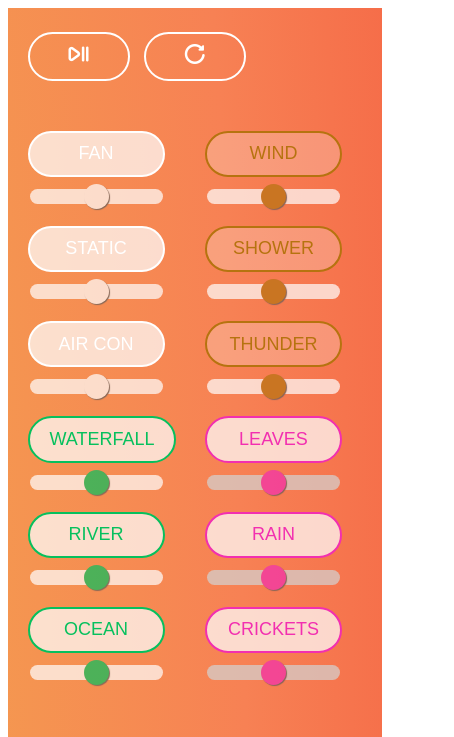
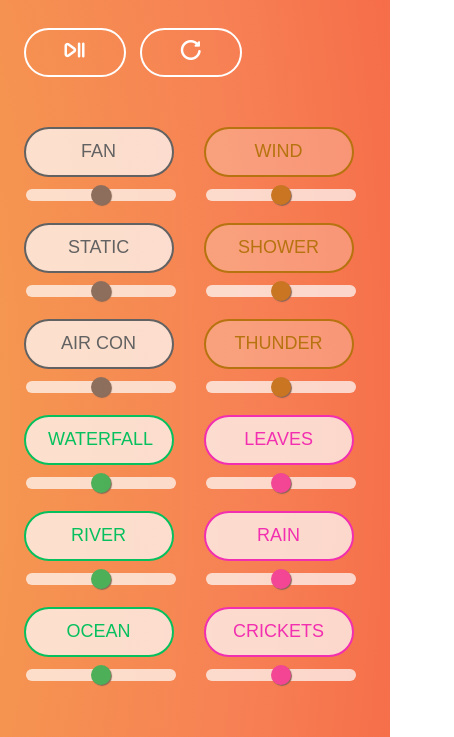
Before and after one commit to goelv641/sough, a plain HTML site: page index.html in a window 390 px wide. Shown: the top 737 px of the page, 454 px wide, since content can reach past the window. Drawn offline with nearby package versions, Linux system fonts and the light colour scheme.

Commit message:
gradient

```diff
--- a/assets/style.css
+++ b/assets/style.css
@@ -4,50 +4,29 @@
  /* WEB Design */
 
 body {
-    padding: 5%;
+    padding: 9%;
     font-family: 'Space Grotesk', sans-serif;
     color: rgb(255, 255, 255);
-    /* background-color: #191919; */
-    position: relative;
-    /* //background: #000;
-        &::before, &::after {
-            position: fixed;
-            inset: 0;
-            z-index: -1;
-            min-height: 100vh;
-            --grad:
-                radial-gradient(at 25%,
-                        red, #{rgba(red, .2)} 50%, transparent 70%);
-            --mask: var(--grad), var(--grad), var(--grad);
-            -webkit-mask: var(--mask);
-            -webkit-mask-composite: source-in;
-                            mask: var(--mask);
-                            mask-composite: intersect;
-            mix-blend-mode: color;
-            content: ''
-        }
-        &::before {
-            background: #000;
-            filter: url(#f)
-        }
-        &::after {
-            background: linear-gradient(90deg, purple, navy 20%, aqua);
-        } */
+    /* align-items: center; */
+    /* position: relative; */
     }
 
 .help {
         margin-right: 3%;
+        /* align-items: center; */
     }
 
 .page {
         display: flex;
         flex-wrap: nowrap;
-        flex-direction: column;
-        align-items: center;
+        flex-direction: row;
+        /* align-items: center; */
     }
 
 .player {
         display: block;
+        margin-right: 100px;
+        /* align-items: center; */
         /* width: 50%; */
     }
 
@@ -56,14 +35,12 @@ body {
     display: block;
     width: 40%;
     flex-wrap: nowrap;
-    margin-top: 100px;
-    padding: 0%;
-    align-items: center;
 }
 
 h1 {
     font-size: 150px;
     margin: 0%;
+    margin-top: -40px;
 }
 h2 {
     font-size: 70px;
@@ -73,6 +50,7 @@ h2 {
 p {
     font-size: 24px;
     line-height: normal;
+    width: 75%;
 }
 h3 {
     font-size: 34px;
@@ -95,7 +73,7 @@ h3 {
     display: inline-flex;
     box-sizing: border-box;
     height: 100%;
-    background-color: #ffffffb6;
+    background-color: #ffffff00;
     border: 2px solid #ffffff;
     color: #fff;
     font-size: 20px;
@@ -106,13 +84,10 @@ h3 {
     font-weight: 700;
 }
 .refresh:hover {
-    background: #ffffff86;
+    background: #ffffff3e;
     border: 2px solid #ffffff;
 }
-.refresh:active {
-    background: #ffffff86;
-    border: 2px solid #ffffff;
-}
+
 /* .refresh__text, */
 .refresh__icon {
     display: inline-block;
@@ -131,7 +106,7 @@ h3 {
     display: inline-flex;
     box-sizing: border-box;
     height: 100%;
-    background-color: #ffffffb6;
+    background-color: #ffffff00;
     border: 2px solid #ffffff;
     color: #fff;
     font-size: 20px;
@@ -143,11 +118,7 @@ h3 {
     margin-right: 30px;
 }
 .pause:hover {
-    background: #ffffff86;
-    border: 2px solid #ffffff;
-}
-.pause:active {
-    background: #ffffff86;
+    background: #ffffff3e;
     border: 2px solid #ffffff;
 }
 
@@ -308,7 +279,7 @@ h3 {
     width: 25px; /* Set a specific slider handle width */
     height: 25px; /* Slider handle height */
     border-radius: 100%;
-    background: #fff;
+    background: #626262;
     cursor: pointer;
     box-shadow: 1px 1px 1px rgb(90, 90, 90);
   }
@@ -316,7 +287,7 @@ h3 {
 .whiteslider::-moz-range-thumb {
     width: 25px; /* Set a specific slider handle width */
     height: 25px; /* Slider handle height */
-    background: #fff; /* Green background */
+    background: #626262; /* Green background */
     cursor: pointer; /* Cursor on hover */
   }
 
@@ -374,14 +345,10 @@ h3 {
 }
 .green:hover {
     background: #ffffff;
-    border: 2px solid #0d8a4e;
-    color: #0d8a4e;
+    border: 2px solid #06c05d;
+    color: #06c05d;
 }
-.green:visited {
-    background: #ffffff !important;
-    border: 2px solid #06c05d !important;
-    color: #06c05d ;
-}
+
 
 /* WHITE SOUNDS */
 .white {
@@ -405,11 +372,6 @@ h3 {
     color: #626262 !important;
 
 }
-.white:visited {
-    background: #ffffff !important;
-    border: 2px solid #626262 !important;
-    color: #626262 !important;
-}
 
 /* PINK SOUNDS */
 .pink {
@@ -432,11 +394,7 @@ h3 {
     border: 2px solid #F22FB0;
     color: #F22FB0;
 }
-.pink:visited {
-    background: #ffffff !important;
-    border: 2px solid #F22FB0 !important;
-    color: #F22FB0 !important;
-}
+
 
 /* BROWN SOUNDS */
 .brown {
@@ -459,29 +417,10 @@ h3 {
     border: 2px solid #B6730F;
     color: #B6730F;
 }
-.brown:visited {
-    background: #ffffff !important;
-    border: 2px solid #B6730F !important;
-    color: #B6730F !important;
-}
-
-/* SLIDERS */
-.greenslider {
-    color: white;
-}
-.pinkslider {
-    color: white;
-}
-.whiteslider {
-    color: white;
-}
-.brownslider {
-    color: white;
-}
 
 /* SPAN */
 .s1 {
-    color: #ffffff;
+    color: #626262;
     font-weight: 700;
 }
 .s2 {
@@ -540,6 +479,7 @@ h3 {
                 body {
                     font-family: 'Space Grotesk', sans-serif;
                    max-width: 100vw;
+                   padding: 4%;
                 }
 
             /* TEXT */
@@ -549,6 +489,7 @@ h3 {
                 flex-wrap: nowrap;
                 margin-left: 0%;
                 width: 100%;
+
             }
 
             h1 {
@@ -565,6 +506,7 @@ h3 {
             p {
                 font-size: 20px;
                 line-height: 26px;
+                width: 100%;
             }
             h3 {
                 font-size: 30px;
@@ -578,8 +520,6 @@ h3 {
                     flex-direction: column;
                     /* align-items: center; */
                 }
-
-
 
                 /* global controls */
 
@@ -595,15 +535,13 @@ h3 {
                 background-color: #ffffff00;
                 border: 2px solid #ffffff;
                 color: #fff;
-                font-size: 16px;
+                /* font-size: 16px; */
                 padding: 10px 15px;
                 text-align: center;
                 border-radius: 50px;
                 font-size: 20px;
                 font-weight: 700;
             }
-
-
 
             .refresh__icon {
                 display: inline-block;
@@ -616,8 +554,6 @@ h3 {
             .refresh__icon {
                 font-size: 1em;
             }
-
-
             .pause{
                 display: inline-flex;
                 box-sizing: border-box;
@@ -625,7 +561,7 @@ h3 {
                 background-color: #ffffff00;
                 border: 2px solid #ffffff;
                 color: #fff;
-                font-size: 16px;
+                /* font-size: 16px; */
                 padding: 10px 15px;
                 text-align: center;
                 border-radius: 50px;
@@ -633,9 +569,6 @@ h3 {
                 font-weight: 700;
                 margin-right: 10px;
             }
-
-
-
             .pause__icon {
                 display: inline-block;
                 align-items: center;
@@ -696,7 +629,7 @@ h3 {
                 flex-direction: row;
             }
 
-            /* buttons and states */
+            /* sound buttons */
 
             .green {
                 display: inline-block;
@@ -710,36 +643,26 @@ h3 {
                 border-radius: 100px;
                 font-size: 18px;
                 font-weight: 500;
-                width: auto;
-                height: auto;
+                width: 150px;
+                height: 50px;
             }
 
-            .green:active {
-                background: #ffffff;
-                border: 2px solid #06c05d;
-                color: #06c05d;
-            }
             .white {
                 display: inline-block;
                 margin-bottom: 10px;
                 margin-top: 20px;
                 background-color: #ffffffb6;
-                border: 2px solid #ffffff;
-                color: rgb(255, 255, 255);
+                border: 2px solid #626262;
+                color: #626262;
                 padding: 8% 15%;
                 text-align: center;
-                border-radius: 50px;
+                border-radius: 100px;
                 font-size: 18px;
                 font-weight: 500;
-                width: auto;
-                height: auto;
+                width: 150px;
+                height: 50px;
             }
 
-            .white:active {
-                background: #ffffff;
-                border: 2px solid #626262;
-                color: #626262;
-            }
             .pink {
                 display: inline-block;
                 margin-bottom: 10px;
@@ -752,15 +675,10 @@ h3 {
                 border-radius: 100px;
                 font-size: 18px;
                 font-weight: 500;
-                width: auto;
-                height: auto;
+                width: 150px;
+                height: 50px;
             }
 
-            .pink:active {
-                background: #ffffff;
-                border: 2px solid #F22FB0;
-                color: #F22FB0;
-            }
             .brown {
                 display: inline-block;
                 margin-bottom: 10px;
@@ -773,38 +691,39 @@ h3 {
                 border-radius: 100px;
                 font-size: 18px;
                 font-weight: 500;
-                width: auto;
-                height: auto;
+                width: 150px;
+                height: 50px;
             }
 
-            .brown:active {
-                background: #ffffff;
-                border: 2px solid #B6730F;
-                color: #B6730F;
+            /* .gradient-background {
+                height: 100%;
+                width: 100%;
+                min-height: 100vh;
+                position: absolute;
+                top: 0;
+                left: 0;
+                z-index: -1;
                 }
+                 */
 
             /* pink slider */
             .pinkslider {
                 -webkit-appearance: none;
                 width: 100%;
-    height: 15px;
+                height: 12px;
                 border-radius: 50px;
-    background: #d3d3d3;
+                background: #ffffff;
                 outline: none;
                 opacity: 0.7;
                 -webkit-transition: .2s;
                 transition: opacity .2s;
             }
 
-.pinkslider:hover {
-    opacity: 1; /* Fully shown on mouse-over */
-  }
-
             .pinkslider::-webkit-slider-thumb {
                 -webkit-appearance: none; /* Override default look */
                 appearance: none;
-    width: 25px; /* Set a specific slider handle width */
-    height: 25px; /* Slider handle height */
+                width: 20px; /* Set a specific slider handle width */
+                height:20px; /* Slider handle height */
                 border-radius: 100%;
                 background: #F22FB0;
                 cursor: pointer;
@@ -819,12 +738,95 @@ h3 {
             }
 
             /* green slider */
+            .greenslider {
+                -webkit-appearance: none;
+                width: 100%;
+                height: 12px;
+                border-radius: 50px;
+                background: #ffffff;
+                outline: none;
+                opacity: 0.7;
+                -webkit-transition: .2s;
+                transition: opacity .2s;
+            }
 
+            .greenslider::-webkit-slider-thumb {
+                -webkit-appearance: none; /* Override default look */
+                appearance: none;
+                width: 20px; /* Set a specific slider handle width */
+                height:20px; /* Slider handle height */
+                border-radius: 100%;
+                background: #06c05d;
+                cursor: pointer;
+                box-shadow: 1px 1px 1px rgb(90, 90, 90);
+            }
+
+            .greenslider::-moz-range-thumb {
+                width: 25px; /* Set a specific slider handle width */
+                height: 25px; /* Slider handle height */
+                background: #06c05d; /* Green background */
+                cursor: pointer; /* Cursor on hover */
+            }
 
             /* brown slider */
 
+            .brownslider {
+                -webkit-appearance: none;
+                width: 100%;
+                height: 12px;
+                border-radius: 50px;
+                background: #ffffff;
+                outline: none;
+                opacity: 0.7;
+                -webkit-transition: .2s;
+                transition: opacity .2s;
+            }
 
+            .brownslider::-webkit-slider-thumb {
+                -webkit-appearance: none; /* Override default look */
+                appearance: none;
+                width: 20px; /* Set a specific slider handle width */
+                height:20px; /* Slider handle height */
+                border-radius: 100%;
+                background: #B6730F;
+                cursor: pointer;
+                box-shadow: 1px 1px 1px rgb(90, 90, 90);
+            }
+
+            .brownslider::-moz-range-thumb {
+                width: 25px; /* Set a specific slider handle width */
+                height: 25px; /* Slider handle height */
+                background: #B6730F; /* Green background */
+                cursor: pointer; /* Cursor on hover */
+            }
             /* white slider */
+            .whiteslider {
+                -webkit-appearance: none;
+                width: 100%;
+                height: 12px;
+                border-radius: 50px;
+                background: #ffffff;
+                outline: none;
+                opacity: 0.7;
+                -webkit-transition: .2s;
+                transition: opacity .2s;
+            }
 
+            .whiteslider::-webkit-slider-thumb {
+                -webkit-appearance: none; /* Override default look */
+                appearance: none;
+                width: 20px; /* Set a specific slider handle width */
+                height:20px; /* Slider handle height */
+                border-radius: 100%;
+                background: #626262;
+                cursor: pointer;
+                box-shadow: 1px 1px 1px rgb(90, 90, 90);
+            }
 
+            .whiteslider::-moz-range-thumb {
+                width: 25px; /* Set a specific slider handle width */
+                height: 25px; /* Slider handle height */
+                background: #626262; /* Green background */
+                cursor: pointer; /* Cursor on hover */
             }
+            }
```
Lines whose indentation alone changed are shown as unchanged.
